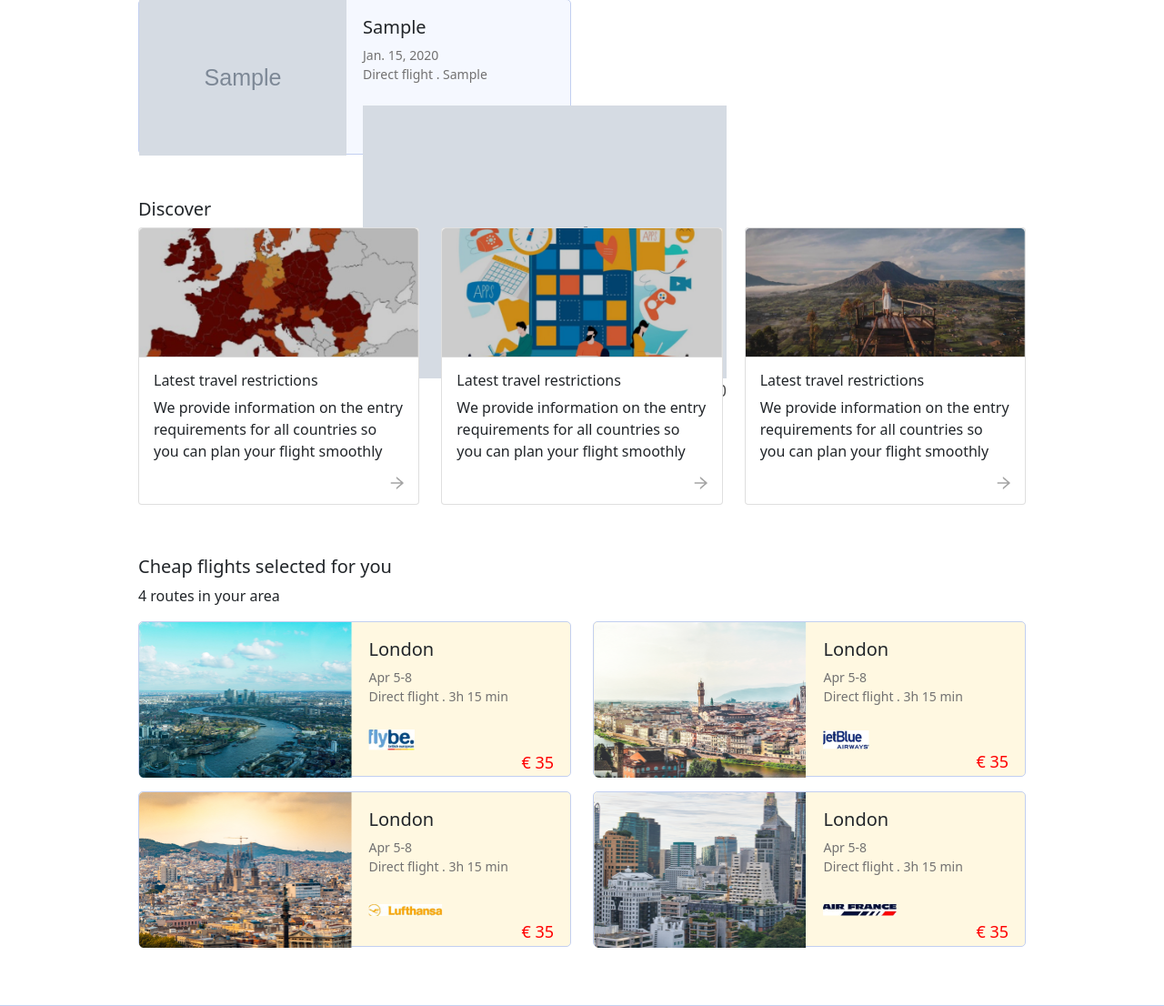
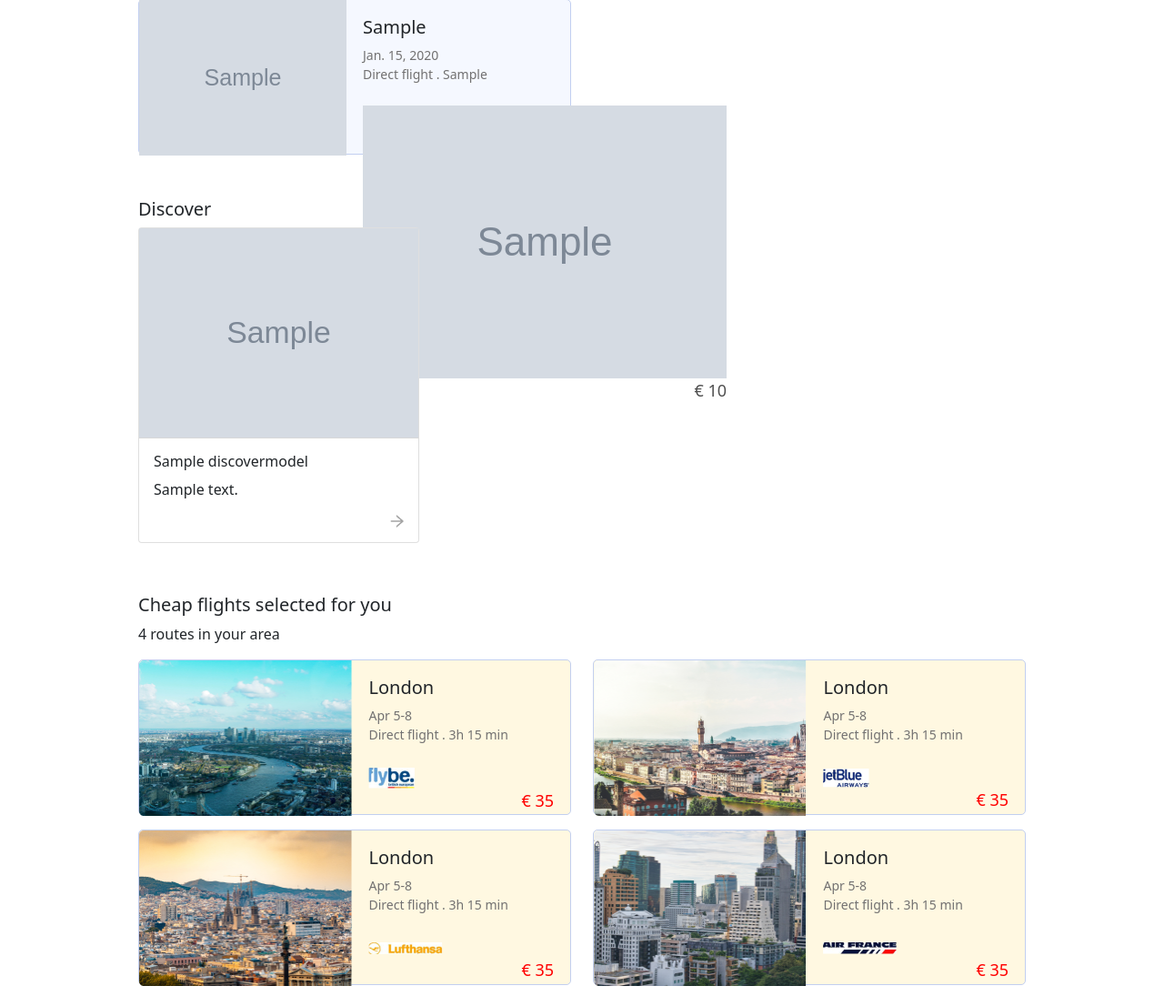
Before and after one commit to jamshid3323/Airport, a Django app: page / in a window 1280 px wide. Shown: the part 935-2041 px from the top of the page at 91% size. Run offline with Django 4.2, Linux system fonts and the light colour scheme; tables that the repository leaves empty hold one stand-in row (values such as "Sample post"); grey boxes marked "Sample" are stand-in pictures; some libraries are stand-ins or nearby versions.

Commit message:
discover done

```diff
--- a/main/models.py
+++ b/main/models.py
@@ -17,3 +17,17 @@ class RecommendationDestinationsModel(models.Model):
         verbose_name = _('destination')
         verbose_name_plural = _('destinations')
         ordering = ('-id',)
+
+
+class DiscoverModel(models.Model):
+    image = models.ImageField(upload_to='discover/', verbose_name=_('image'))
+    title = models.CharField(max_length=30, verbose_name=_('title'))
+    text = models.TextField(verbose_name=_('text'))
+
+    def __str__(self):
+        return self.title
+
+    class Meta:
+        verbose_name = _('discover')
+        verbose_name_plural = _('discovers')
+        ordering = ('-id',)
--- a/main/urls.py
+++ b/main/urls.py
@@ -1,5 +1,5 @@
 from django.urls import path
-from .views import TestView, DestinationListView
+from .views import DestinationListView
 
 app_name = 'main'
 
--- a/main/views.py
+++ b/main/views.py
@@ -2,13 +2,16 @@ from django.shortcuts import render
 from django.views.generic import TemplateView
 from .models import RecommendationDestinationsModel
 from django.views.generic import ListView
-from .models import RecommendationDestinationsModel
-
-
-class TestView(TemplateView):
-    template_name = 'base.html'
+from .models import RecommendationDestinationsModel, DiscoverModel
 
 
 class DestinationListView(ListView):
-    queryset = RecommendationDestinationsModel.objects.filter()[:4]
     template_name = 'base.html'
+
+    def get_queryset(self):
+        return RecommendationDestinationsModel.objects.filter()[:4]
+
+    def get_context_data(self, *, object_list=None, **kwargs):
+        data = super().get_context_data()
+        data['discover'] = DiscoverModel.objects.filter()[:3]
+        return data
--- a/templates/base.html
+++ b/templates/base.html
@@ -397,97 +397,30 @@
             </div>
         {% endfor %}
     </div>
-    <div class="row">
-        {#        <div class="col-xl-6 mt-3">#}
-        {#            <div class="d-flex box">#}
-        {#                <img class="imgBox" src="images/madrid.png" alt="london"/>#}
-        {#                <div class="right-side">#}
-        {#                    <h5>London</h5>#}
-        {#                    <div class="date">Apr 5-8</div>#}
-        {#                    <div class="date">Direct flight . 3h 15 min</div>#}
-        {#                    <div class="mt-4"><img src="images/img3.png" alt="img1"/></div>#}
-        {#                    <div class="d-flex justify-content-end currency">€ 35</div>#}
-        {#                </div>#}
-        {#            </div>#}
-        {#        </div>#}
-        {#        <div class="col-xl-6 mt-3">#}
-        {#            <div class="d-flex box">#}
-        {#                <img class="imgBox" src="images/paris.png" alt="london"/>#}
-        {#                <div class="right-side">#}
-        {#                    <h5>London</h5>#}
-        {#                    <div class="date">Apr 5-8</div>#}
-        {#                    <div class="date">Direct flight . 3h 15 min</div>#}
-        {#                    <div class="mt-4"><img src="images/img4.png" alt="img1"/></div>#}
-        {#                    <div class="d-flex justify-content-end currency">€ 35</div>#}
-        {#                </div>#}
-        {#            </div>#}
-        {#        </div>#}
-    </div>
     <h5 class="mt-5">Discover</h5>
     <div class="row mb-5">
+        {% for des in discover %}
         <div class="col-xl-4 mb-2">
             <div class="card">
                 <div class="card-header p-0">
                     <img
                             class="img-fluid"
-                            src="images/cardimg1.png"
+                            src="{{ des.image.url }}"
                             alt="cardimg1"
                     />
                 </div>
                 <div class="card-body">
-                    <h6 class="card-title">Latest travel restrictions</h6>
+                    <h6 class="card-title">{{ des.title }}</h6>
                     <p class="card-text">
-                        We provide information on the entry requirements for all
-                        countries so you can plan your flight smoothly
+                        {{ des.text }}
                     </p>
                     <div class="d-flex justify-content-end">
-                        <img src="images/Vector.png" alt="vector"/>
+                        <img src="{% static 'images/Vector.png' %}" alt="vector"/>
                     </div>
                 </div>
             </div>
         </div>
-        <div class="col-xl-4 mb-2">
-            <div class="card">
-                <div class="card-header p-0">
-                    <img
-                            class="img-fluid"
-                            src="images/cardimg2.png"
-                            alt="cardimg1"
-                    />
-                </div>
-                <div class="card-body">
-                    <h6 class="card-title">Latest travel restrictions</h6>
-                    <p class="card-text">
-                        We provide information on the entry requirements for all
-                        countries so you can plan your flight smoothly
-                    </p>
-                    <div class="d-flex justify-content-end">
-                        <img src="images/Vector.png" alt="vector"/>
-                    </div>
-                </div>
-            </div>
-        </div>
-        <div class="col-xl-4">
-            <div class="card">
-                <div class="card-header p-0">
-                    <img
-                            class="img-fluid"
-                            src="images/cardimg3.png"
-                            alt="cardimg1"
-                    />
-                </div>
-                <div class="card-body">
-                    <h6 class="card-title">Latest travel restrictions</h6>
-                    <p class="card-text">
-                        We provide information on the entry requirements for all
-                        countries so you can plan your flight smoothly
-                    </p>
-                    <div class="d-flex justify-content-end">
-                        <img src="images/Vector.png" alt="vector"/>
-                    </div>
-                </div>
-            </div>
-        </div>
+        {% endfor %}
     </div>
     <h5>Cheap flights selected for you</h5>
     <p>4 routes in your area</p>
```
Also changed, not shown: main/admin.py (+7 -1 lines), main/migrations/0003_discovermodel.py (added).
